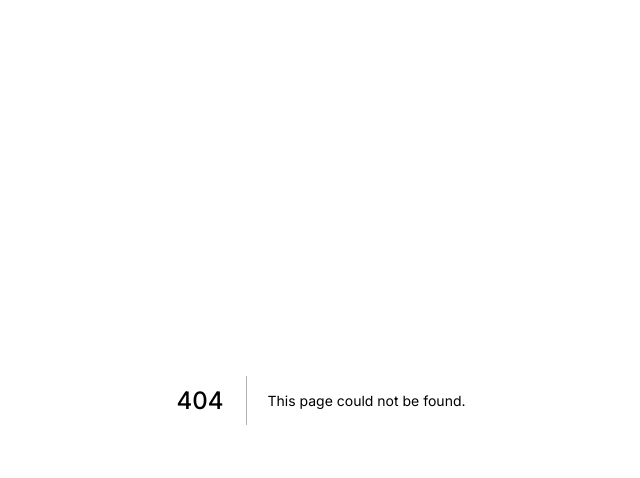
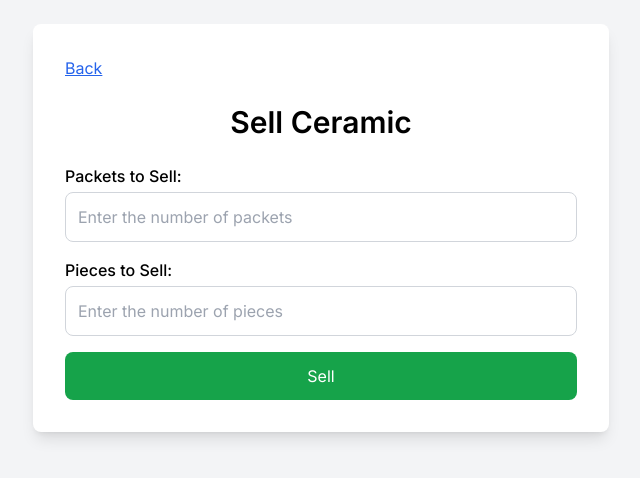
Before and after one commit to tsegaye27/ceramics-store, a Next.js app: page /ceramics/sell/1 in a window 1280 px wide. Before the commit this address had no page. Shown: the top 478 px of the page, without its empty margins (319-959 px from the left). Built offline with nearby package versions, Linux system fonts and the light colour scheme.

Commit message:
Refactor SellCeramic component to handle selling ceramic inventory

```diff
--- /dev/null
+++ b/app/ceramics/sell/[id]/page.tsx
@@ -0,0 +1,87 @@
+"use client";
+
+import { useState } from "react";
+import axios from "axios";
+import { useParams, useRouter } from "next/navigation";
+import Link from "next/link";
+
+export default function SellCeramic() {
+  const [packetsToSell, setPacketsToSell] = useState<string>("");
+  const [piecesToSell, setPiecesToSell] = useState<string>("");
+  const [errorMessage, setErrorMessage] = useState<string | null>(null);
+  const { id } = useParams();
+  const router = useRouter();
+
+  const validateInput = (value: string) => {
+    const numValue = Number(value);
+    return !isNaN(numValue) && numValue >= 0 && /^\d+$/.test(value);
+  };
+
+  const handleSell = async () => {
+    if (!validateInput(packetsToSell) || !validateInput(piecesToSell)) {
+      setErrorMessage("Please enter valid positive numbers.");
+      return;
+    }
+
+    const packets = Number(packetsToSell);
+    const pieces = Number(piecesToSell);
+
+    try {
+      await axios.patch(`/api/ceramics/`, {
+        id,
+        totalPackets: packets,
+        totalPiecesWithoutPacket: pieces,
+        action: "sell",
+      });
+      router.push(`/ceramics/${id}`);
+    } catch (error) {
+      console.error("Error selling ceramic inventory:", error);
+      setErrorMessage("Failed to update inventory.");
+    }
+  };
+
+  return (
+    <div className="container mx-auto p-6 bg-gray-100 min-h-screen">
+      <div className="max-w-xl mx-auto bg-white p-8 rounded-lg shadow-lg">
+        <Link
+          href={`/ceramics/${id}`}
+          className="text-blue-600 hover:text-blue-800 underline mb-6 inline-block"
+        >
+          Back
+        </Link>
+        <h1 className="text-3xl font-semibold mb-6 text-center">
+          Sell Ceramic
+        </h1>
+        {errorMessage && <p className="text-red-500 mb-4">{errorMessage}</p>}
+        <div className="space-y-4">
+          <div>
+            <label className="block font-medium mb-1">Packets to Sell:</label>
+            <input
+              type="text"
+              value={packetsToSell}
+              onChange={(e) => setPacketsToSell(e.target.value)}
+              className="w-full p-3 border border-gray-300 rounded-lg focus:outline-none focus:ring-2 focus:ring-blue-500"
+              placeholder="Enter the number of packets"
+            />
+          </div>
+          <div>
+            <label className="block font-medium mb-1">Pieces to Sell:</label>
+            <input
+              type="text"
+              value={piecesToSell}
+              onChange={(e) => setPiecesToSell(e.target.value)}
+              className="w-full p-3 border border-gray-300 rounded-lg focus:outline-none focus:ring-2 focus:ring-blue-500"
+              placeholder="Enter the number of pieces"
+            />
+          </div>
+          <button
+            onClick={handleSell}
+            className="w-full bg-green-600 text-white py-3 rounded-lg mt-4 hover:bg-green-700 transition duration-300"
+          >
+            Sell
+          </button>
+        </div>
+      </div>
+    </div>
+  );
+}
```
